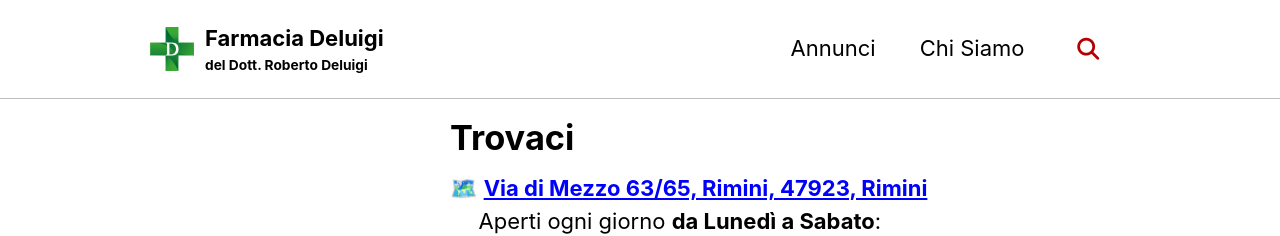
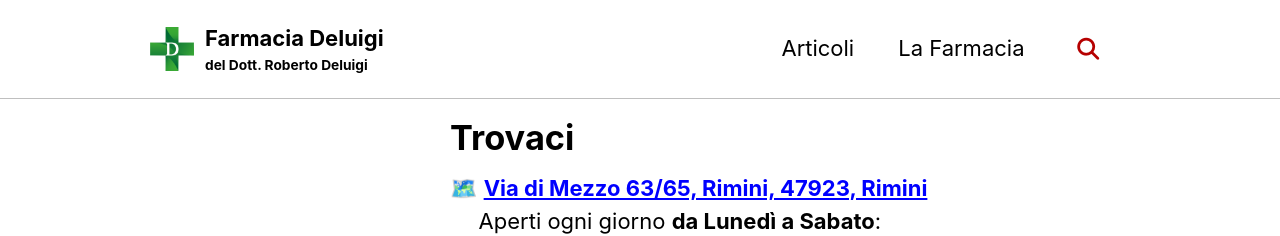
Before and after one commit to farmdeluigi/FarmaciaDeluigi, a Jekyll site: the page built from _pages/trovaci.md, in a window 1280 px wide. Shown: the top 236 px of the page. Built offline with Jekyll 4.4.1, drawn with Linux system fonts in a browser that asks for light colours; cached includes are drawn as plain includes.

Commit message:
Annunci->Articoli, Chi Siamo->La Farmacia

```diff
--- a/_data/navigation.yml
+++ b/_data/navigation.yml
@@ -1,5 +1,5 @@
 main:
-   - title: "Annunci"
+   - title: "Articoli"
      url: /posts/
-   - title: "Chi Siamo"
+   - title: "La Farmacia"
      url: /about/
```
